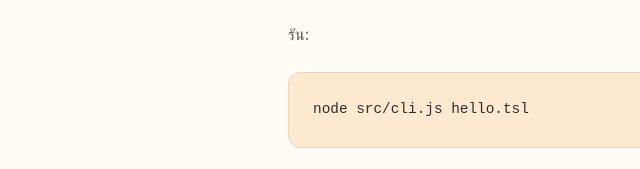
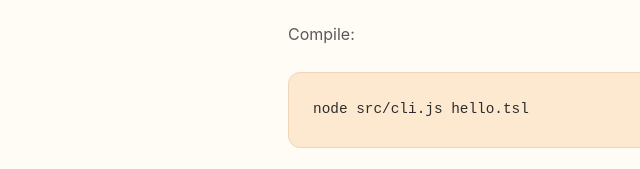
Before and after one commit to TimeAndTimeStudio/TSL, a website: page website/docs.html in a window 1280 px wide. Shown: the part 631-800 px from the top of the page, 106-746 px from the left. Drawn offline with Linux system fonts and the light colour scheme.

Commit message:
docs: clarify compile vs run in CLI usage

```diff
--- a/website/docs.html
+++ b/website/docs.html
@@ -124,7 +124,7 @@ cd TSL</div>
               <h3>Quick Start</h3>
               <p>สร้างไฟล์ <code>hello.tsl</code>:</p>
               <div class="code-block"><span class="comment"># Hello World</span><br>print("Hello, World!")</div>
-              <p>รัน:</p>
+              <p>Compile:</p>
               <div class="code-block">node src/cli.js hello.tsl</div>
 
               <h3>Build เป็น JavaScript</h3>
@@ -144,7 +144,7 @@ cd TSL</div>
               <h3>Quick Start</h3>
               <p>Create a file <code>hello.tsl</code>:</p>
               <div class="code-block"><span class="comment"># Hello World</span><br>print("Hello, World!")</div>
-              <p>Run it:</p>
+              <p>Compile:</p>
               <div class="code-block">node src/cli.js hello.tsl</div>
 
               <h3>Build to JavaScript</h3>
```
Also changed, not shown: README.md.
